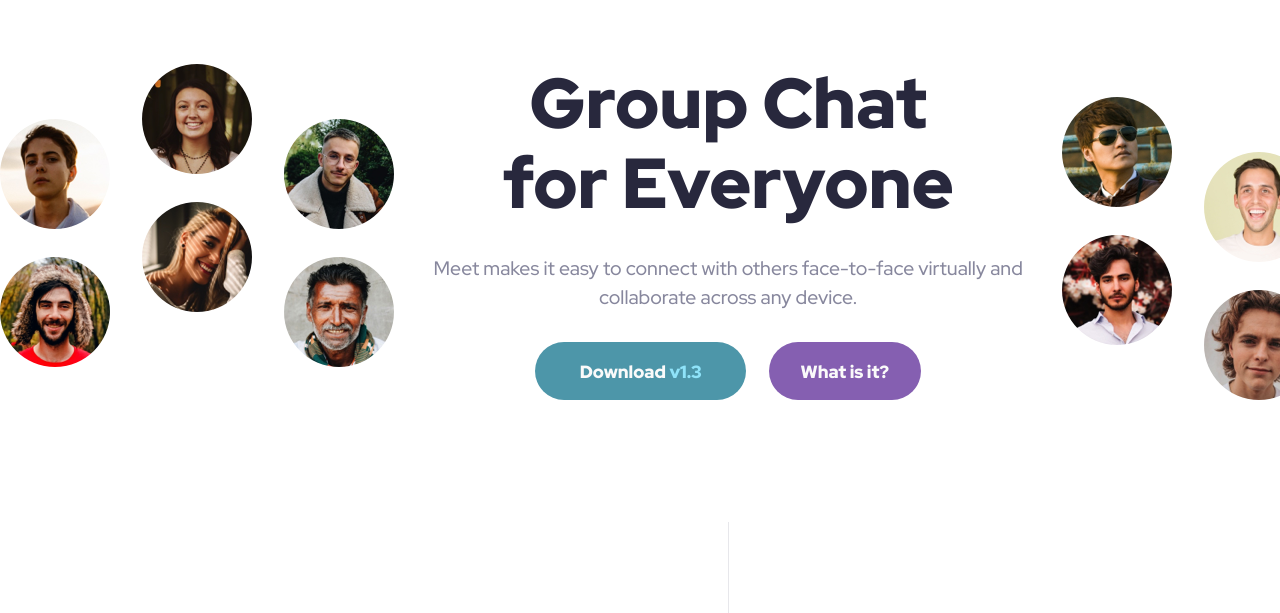
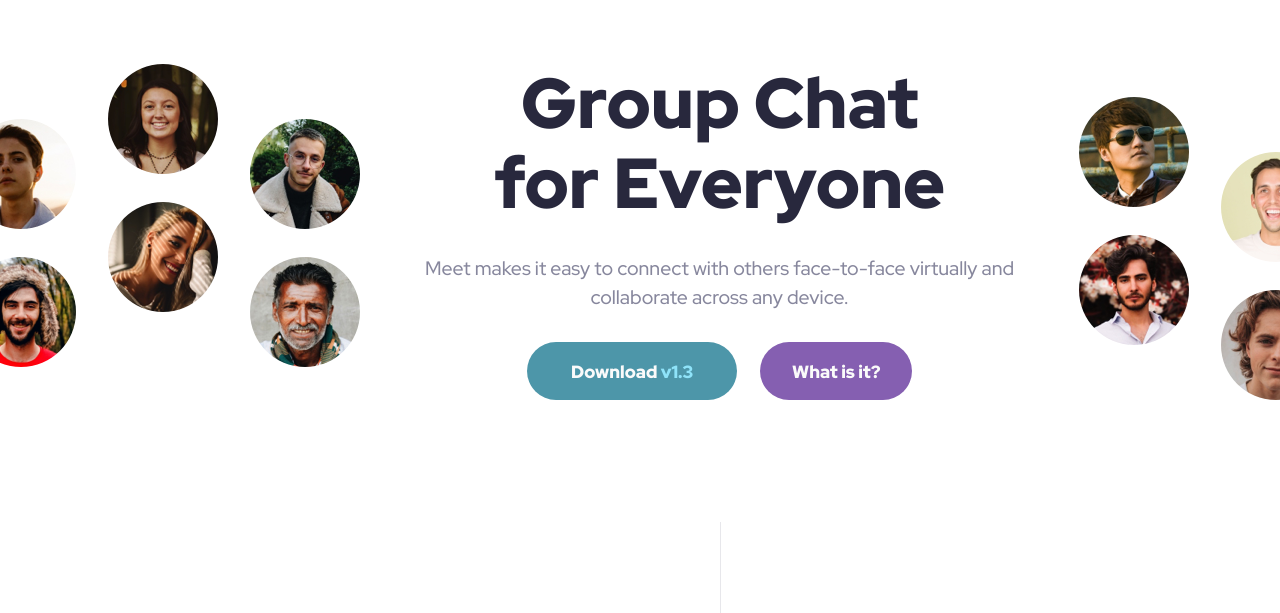
Before and after one commit to cwasi/meet-landing-page, a website: page index.html in a window 1280 px wide. Shown: the part 123-736 px from the top of the page. Drawn offline with Linux system fonts and the light colour scheme.

Commit message:
modify hero section

```diff
--- a/index.html
+++ b/index.html
@@ -24,7 +24,7 @@
           <img
             src="src/assets/desktop/image-hero-left.png"
             alt="Profile photo of people"
-            class="hero__profile__photo"
+            class="hero__profile__photo object-position-l--1-9"
           />
         </div>
         <div class="hero__info text-center">
@@ -46,7 +46,7 @@
           <img
             src="src/assets/desktop/image-hero-right.png"
             alt="Profile photo of people"
-            class="hero__profile__photo"
+            class="hero__profile__photo object-position-r-1-9"
           />
         </div>
       </section>
--- a/src/sass/base/_utilities.scss
+++ b/src/sass/base/_utilities.scss
@@ -42,6 +42,13 @@
   justify-content: space-between;
 }
 
+.object-position-l--1-9{
+  object-position: -1.9rem 0;
+}
+.object-position-r-1-9{
+  object-position: 1.9rem 0;
+}
+
 // text
 .text-center {
   text-align: center;
--- a/src/sass/layout/_hero.scss
+++ b/src/sass/layout/_hero.scss
@@ -1,5 +1,5 @@
 .hero {
-  gap: 2rem;
+  width: 81.4rem;
   display: flex;
   align-items: center;
   justify-content: space-between;
```
Also changed, not shown: src/css/style.css.
